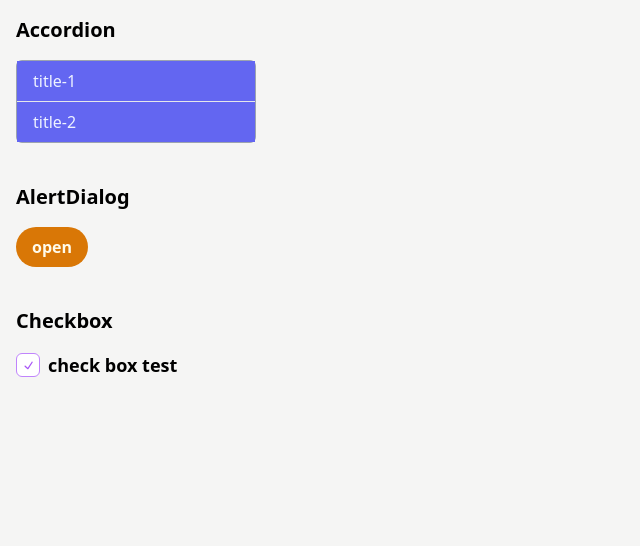
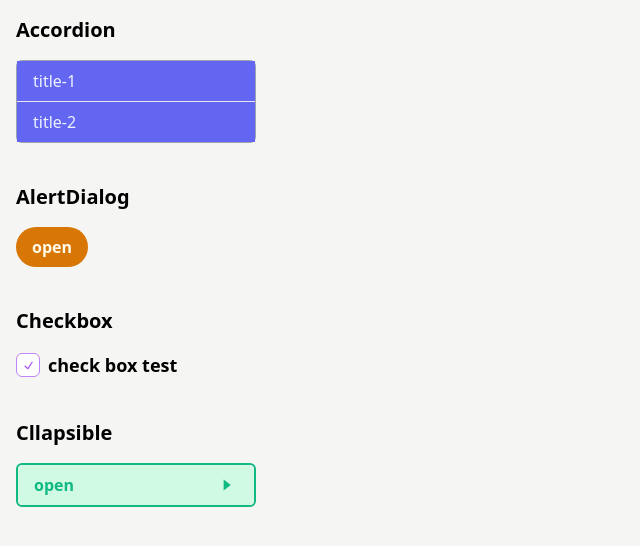
Before and after one commit to K-shigehito/radix-ui-example, a React (Vite) app: page / in a window 1280 px wide. Shown: the top 546 px of the page, without its empty margins (0-640 px from the left). Built offline with nearby package versions, Linux system fonts and the light colour scheme.

Commit message:
feat: Collapsible component

```diff
--- a/package.json
+++ b/package.json
@@ -15,6 +15,7 @@
     "@radix-ui/react-accordion": "^1.0.0",
     "@radix-ui/react-alert-dialog": "^1.0.0",
     "@radix-ui/react-checkbox": "^1.0.1",
+    "@radix-ui/react-collapsible": "^1.0.1",
     "@radix-ui/react-dialog": "^1.0.0",
     "@radix-ui/react-icons": "^1.1.1",
     "@radix-ui/react-popover": "1.0.0",
--- a/src/App.tsx
+++ b/src/App.tsx
@@ -2,6 +2,7 @@ import { LayoutWrapper } from './components/LayoutWrapper/LayoutWrapper';
 import Accordion from './components/Accordion/Accordion';
 import AlertDialog from './components/AlertDialog/AlertDialog';
 import Checkbox from './components/Checkbox/Checkbox';
+import Collapsible from './components/Collapsible/Collapsible';
 
 const accordionData = [
   {
@@ -37,6 +38,10 @@ const App = () => {
       <LayoutWrapper title='Checkbox'>
         <Checkbox />
       </LayoutWrapper>
+
+      <LayoutWrapper title='Cllapsible'>
+        <Collapsible />
+      </LayoutWrapper>
     </div>
   );
 };
--- /dev/null
+++ b/src/components/Collapsible/Collapsible.tsx
@@ -0,0 +1,14 @@
+import * as Collapsible from '@radix-ui/react-collapsible';
+import { TriangleRightIcon } from '@radix-ui/react-icons';
+
+export default () => (
+  <Collapsible.Root className='w-full rounded-md border-2 border-emerald-500'>
+    <div className='cursor-pointer font-bold text-emerald-500'>
+      <Collapsible.Trigger className='group flex w-full items-center justify-between rounded-md bg-emerald-100 px-4 py-2 data-state-open:rounded-b-none'>
+        open
+        <TriangleRightIcon className='h-6 w-6 transition duration-300 group-data-state-open:rotate-90' />
+      </Collapsible.Trigger>
+    </div>
+    <Collapsible.Content className='px-4 py-2'>content</Collapsible.Content>
+  </Collapsible.Root>
+);
--- a/src/components/LayoutWrapper/LayoutWrapper.tsx
+++ b/src/components/LayoutWrapper/LayoutWrapper.tsx
@@ -7,7 +7,7 @@ export const LayoutWrapper = ({ children, title }: Props) => {
   return (
     <div className='w-60'>
       <h2 className='mb-4 text-xl font-bold'>{title}</h2>
-      <div>{children}</div>
+      {children}
     </div>
   );
 };
```
Also changed, not shown: 1 other file (tests, documents, lock files or other folders).
